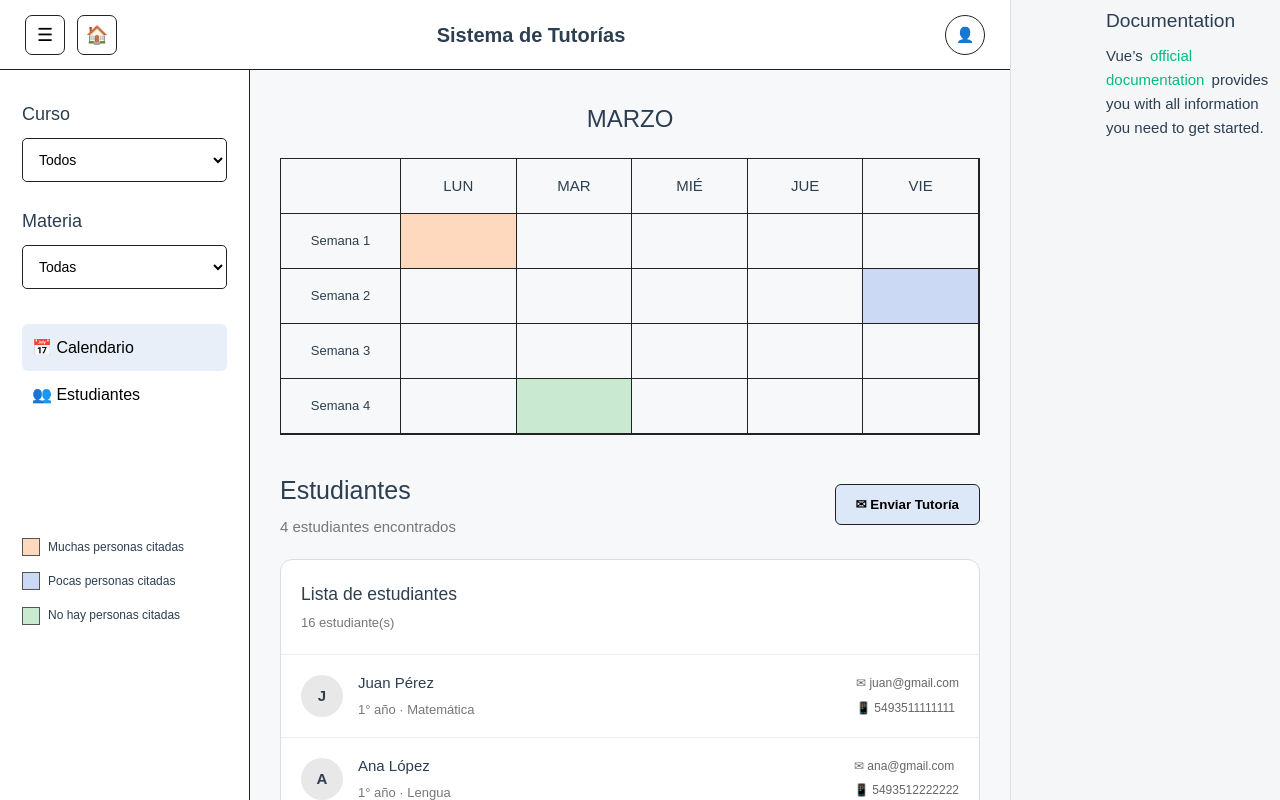
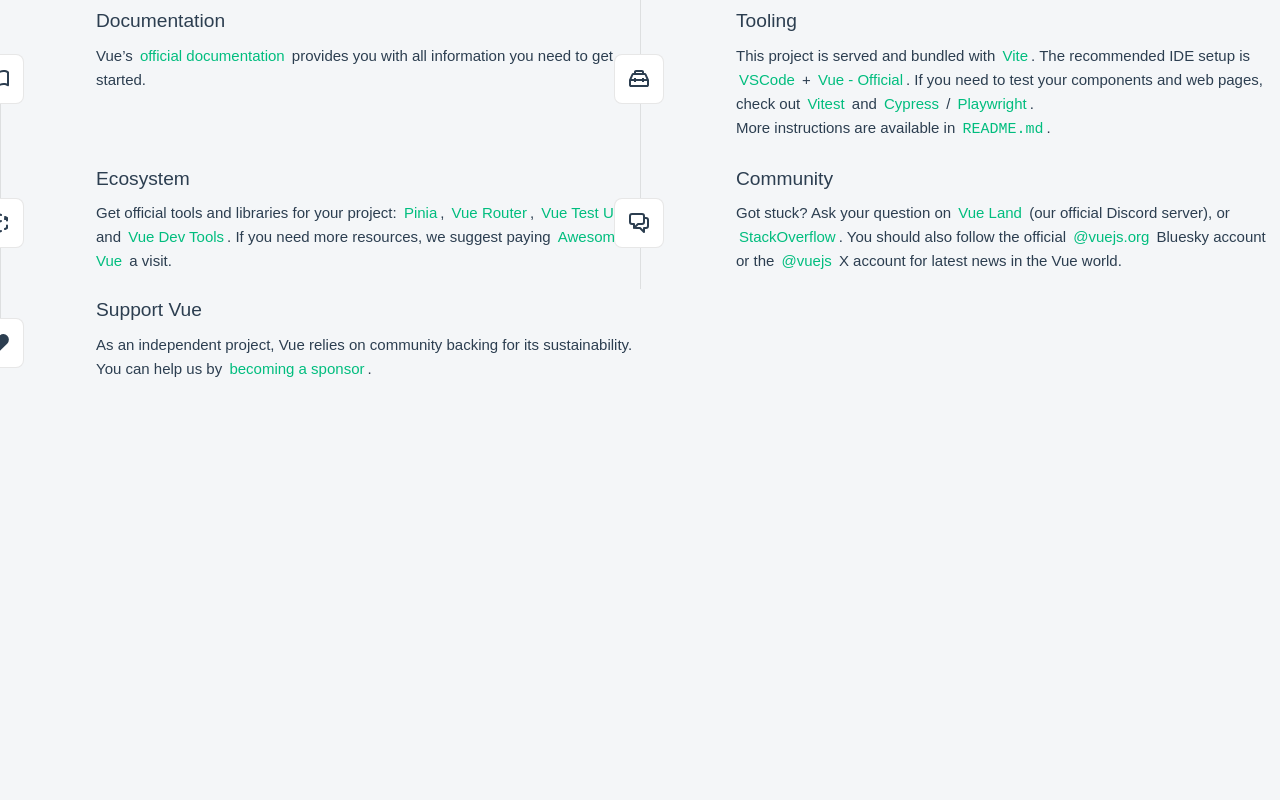
Before and after one commit to Mateo-Ortega9/Sistema-de-Tutorias, a Vue app in the folder Sistema-de-Tutorias/: page / in a window 1280 px wide. Shown: the top 800 px of the page. Built offline with nearby package versions, Linux system fonts and the light colour scheme.

Commit message:
Update App.vue

```diff
--- a/Sistema-de-Tutorias/src/App.vue
+++ b/Sistema-de-Tutorias/src/App.vue
@@ -1,17 +1,10 @@
 <template>
-  <Filtros />
   <router-view />
 </template>
 
 <script>
-import Filtros from "./components/Filtros.vue";
-
 export default {
-  name: "App",
-
-  components: {
-    Filtros
-  }
+  name: "App"
 };
 </script>
 
```
